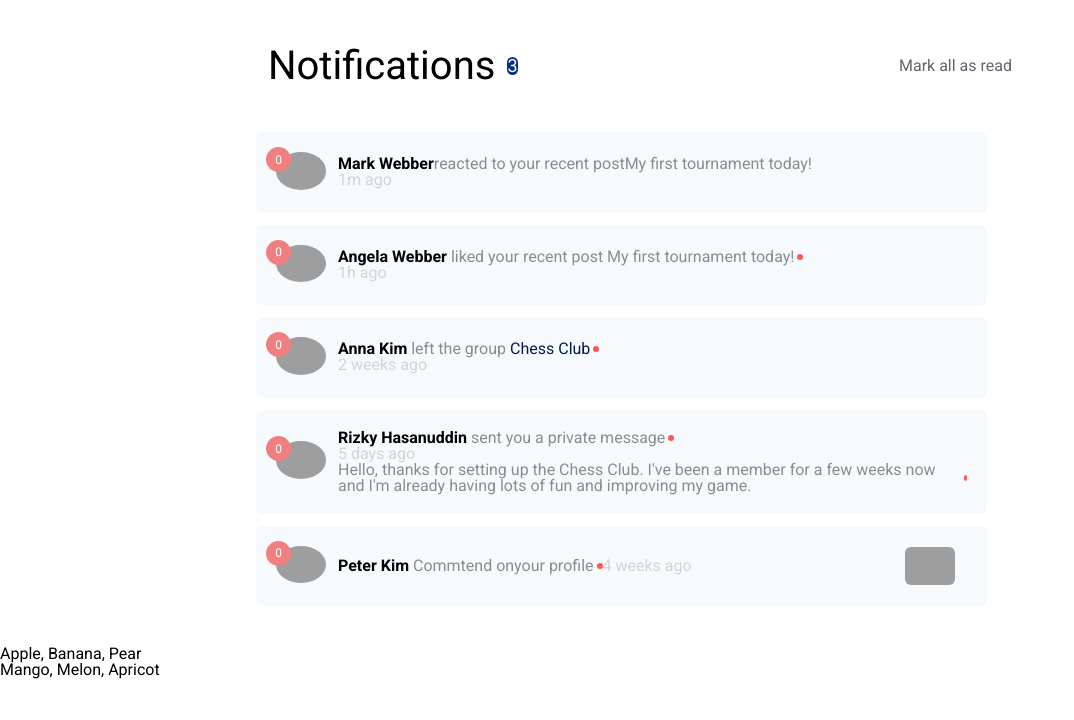
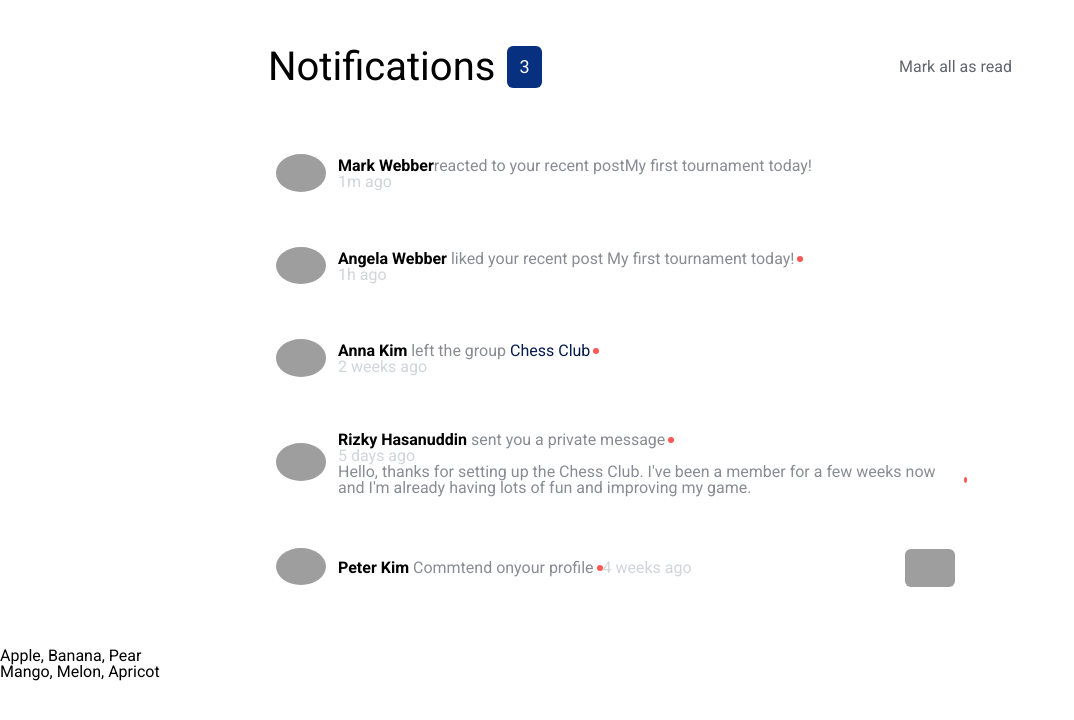
Before and after one commit to remcostoeten/frontendmentor-notifications-page, a plain HTML site: page index.html in a window 1280 px wide. Both pictures are taken after a click on the button "Mark all as read". Shown: the whole page, without its empty margins (0-1074 px from the left). Drawn offline with Linux system fonts and the light colour scheme; grey boxes are pictures that could not be loaded.

Commit message:
Tidy up js and add remove function.

```diff
--- a/_base.scss
+++ b/_base.scss
@@ -35,6 +35,7 @@ button {
 	margin-left: 12px;
 	font-size: 18px;
 	max-height: 105px;
+	padding: $spacing;
 
 	&:hover {
 		background: lighten($blue, 5%);
--- a/_chat.scss
+++ b/_chat.scss
@@ -4,7 +4,6 @@
 	width: 90%;
 	max-width: 90%;
 	border-radius: 6px;
-	background-color: $lightgrey;
 	padding: 20px;
 
 	&.image {
@@ -14,6 +13,7 @@
 			width: 100%;
 		}
 	}
+
 	&.multiple {
 		display: flex;
 	}
@@ -47,7 +47,6 @@
 	&__message {
 		display: flex;
 		align-items: center;
-
 		color: $dark-text;
 
 		a {
@@ -80,11 +79,19 @@
 		border-radius: 50%;
 	}
 
+	&.unread {
+		background-color: $lightgrey;
+
+		.chat__amount {
+			display: flex;
+		}
+	}
+
 	&__amount {
+		display: none;
 		width: 25px;
 		height: 25px;
 		background: lightcoral;
-		display: flex;
 		align-items: center;
 		justify-content: center;
 		position: absolute;
--- a/site.js
+++ b/site.js
@@ -2,20 +2,16 @@ const count = document.getElementById('count');
 const alert = document.getElementsByClassName('chat__amount');
 const read = document.getElementById('read');
 const wrapper = document.getElementsByClassName('wrapper');
-const amount = document.getElementsByClassName('chat__amount');
-const outer = document.getElementsByClassName('chat__outer');
-read.addEventListener('click', (event) => {
-	const wrapper = document.getElementsByClassName('wrapper');
+const chatAmount = document.getElementsByClassName('chat__amount');
+const chatWrapper = document.getElementsByClassName('chat');
 
-	for (let i = 0; i < alert.length; i++) {
+for (let i = 0; i < chatAmount.length; i++) {
+	if (!(chatAmount[i].textContent === '0')) {
+		chatWrapper[i].classList.add('unread');
+	}
+
+	read.addEventListener('click', () => {
 		alert[i].innerHTML = '0';
-
-		if (amount.textContent === '0') {
-			console.log('✅ if 0');
-			outer[i].classList.add('empty');
-		} else {
-			outer[i].classList.add('not-empty');
-			console.log('else 0');
-		}
-	}
-});
+		chatWrapper[i].classList.remove('unread');
+	});
+}
```
Also changed, not shown: styles.css, 1 other file.
